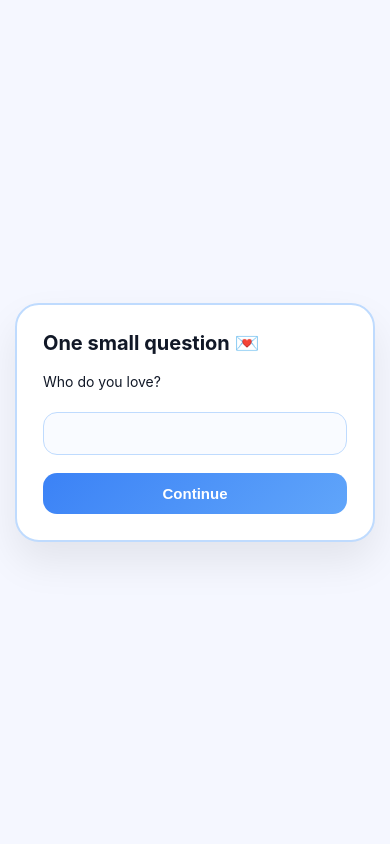
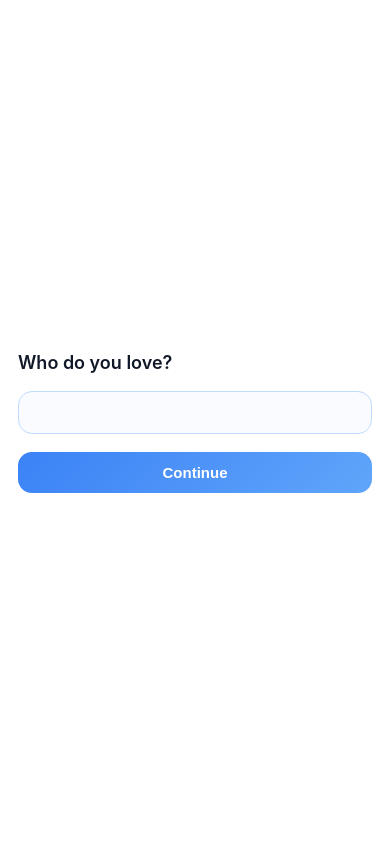
Before and after one commit to volodymyrhasych/Chat_Mari_Vova, a FastAPI app: page / in a window 390 px wide. Run offline with FastAPI, Linux system fonts and the light colour scheme; data comes from the database, SQL or seed files in the repository.

Commit message:
Update chat.html

```diff
--- a/templates/chat.html
+++ b/templates/chat.html
@@ -8,8 +8,13 @@
             box-sizing: border-box;
         }
 
+        html, body {
+            margin: 0;
+            padding: 0;
+            height: 100%;
+        }
+
         body {
-            margin: 0;
             height: 100vh;
             display: flex;
             align-items: center;
@@ -32,14 +37,9 @@
             gap: 18px;
         }
 
-        .welcome-title {
-            font-size: 20px;
-            font-weight: 700;
-        }
-
         .welcome-text {
-            font-size: 14px;
-            margin-bottom: 4px;
+            font-size: 18px;
+            font-weight: 600;
         }
 
         .welcome-input {
@@ -80,6 +80,7 @@
             flex-direction: column;
             padding: 20px;
             gap: 12px;
+            box-shadow: 0 20px 40px rgba(0,0,0,0.08);
         }
 
         .label {
@@ -155,11 +156,31 @@
             font-weight: 600;
         }
 
+        /* --- MOBILE FULLSCREEN LAYOUT --- */
         @media (max-width: 640px) {
+            body {
+                align-items: stretch;
+                justify-content: stretch;
+            }
+
+            .welcome-screen,
             .chat-card {
                 width: 100vw;
                 height: 100vh;
+                max-width: none;
+                max-height: none;
                 border-radius: 0;
+                border-width: 0;
+                box-shadow: none;
+            }
+
+            .welcome-screen {
+                padding: 32px 18px;
+                justify-content: center;
+            }
+
+            .chat-card {
+                padding: 14px 12px 16px;
             }
         }
     </style>
@@ -168,7 +189,6 @@
 
 <!-- LOGIN SCREEN -->
 <div id="welcome" class="welcome-screen">
-    <div class="welcome-title">One small question 💌</div>
     <div class="welcome-text">Who do you love?</div>
 
     <input id="who-input" class="welcome-input" />
@@ -211,7 +231,10 @@
 
         if (val === "vova") sender = "Mari";
         else if (val === "mari") sender = "Vova";
-        else return alert("Wrong answer 😄");
+        else {
+            alert("Wrong answer 😄");
+            return;
+        }
 
         localStorage.setItem("sender", sender);
 
@@ -224,9 +247,13 @@
     const sendBtn = document.getElementById("sendBtn");
 
     async function fetchMessages() {
+        try {
             const res = await fetch("/messages?limit=50");
             const data = await res.json();
             renderMessages(data);
+        } catch (e) {
+            console.error("Failed to fetch messages", e);
+        }
     }
 
     function renderMessages(list) {
@@ -244,7 +271,10 @@
             meta.className = "msg-meta";
 
             const t = new Date(m.timestamp);
-            const time = t.toLocaleTimeString("uk-UA", { hour: "2-digit", minute: "2-digit" });
+            const time = t.toLocaleTimeString("uk-UA", {
+                hour: "2-digit",
+                minute: "2-digit"
+            });
 
             meta.textContent = `${m.sender} • ${time}`;
 
@@ -266,14 +296,17 @@
         const text = msgInput.value.trim();
         if (!text) return;
 
+        try {
             await fetch("/messages", {
                 method: "POST",
                 headers: { "Content-Type": "application/json" },
                 body: JSON.stringify({ sender, text }),
             });
-
             msgInput.value = "";
-        fetchMessages();
+            await fetchMessages();
+        } catch (e) {
+            console.error("Failed to send message", e);
+        }
     }
 
     sendBtn.addEventListener("click", sendMessage);
```
Lines whose indentation alone changed are shown as unchanged.
